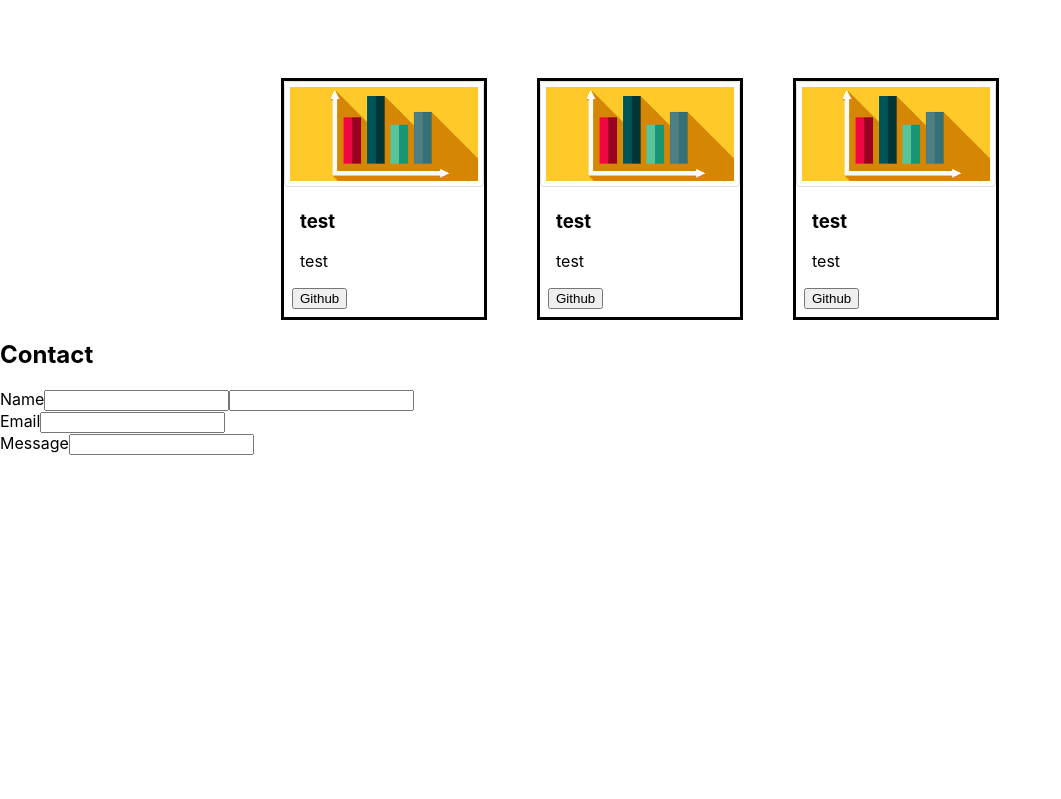
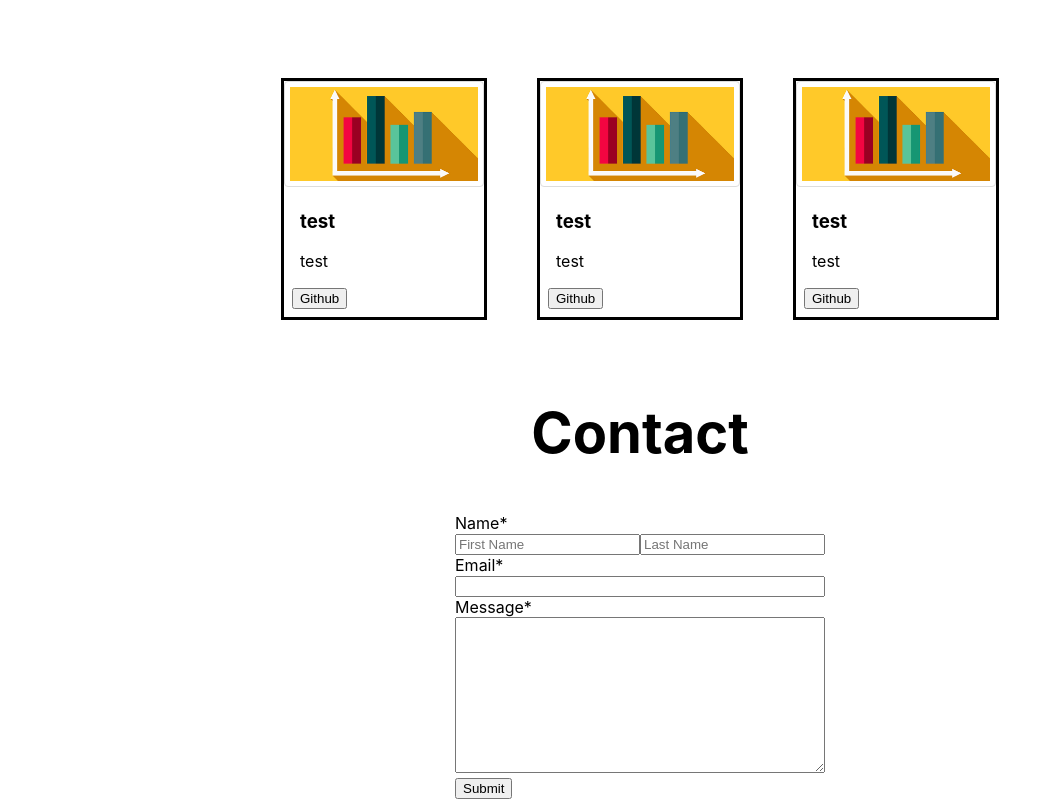
Before and after one commit to egilbert2310/portfolio-website, a React (Create React App) app: page / in a window 1280 px wide. Shown: the part 1196-1995 px from the top of the page, without its empty margins (0-1061 px from the left). Before the commit the page ends 1651 px from the top, so only its background shows below. Built offline with nearby package versions, Linux system fonts and the light colour scheme.

Commit message:
worked on contact form

```diff
--- a/src/App.css
+++ b/src/App.css
@@ -154,3 +154,27 @@ body{
   margin-left: .5rem;
   margin-bottom: 0.5rem;
 }
+
+.contact-container{
+  display: flex;
+  justify-content: center;
+  align-items: center;
+  margin-top: 2rem;
+}
+
+.contact-form h2{
+  font-size: 3.5rem;
+  text-align: center;
+}
+
+.contact-inputs{
+  /* border-style: solid; */
+}
+
+.contact-inputs label{
+  display: block;
+}
+
+#email, #message{
+  width: 100%;
+}
--- a/src/components/contact.component.jsx
+++ b/src/components/contact.component.jsx
@@ -1,20 +1,25 @@
 export default function ContactForm(){
     return(
-        <div>
-            <h2>Contact</h2>
-            <div>
-                <label htmlFor="">Name</label>
-                <input type="text" />
-                <input type="text" />
+        <div className="contact-container">
+            <form className="contact-form">
+                <h2>Contact</h2>
+            <div className="contact-inputs">
+                <div>
+                    <label htmlFor="name">Name*</label>
+                    <input type="text" name="first-name" id="name" placeholder="First Name" required/>
+                    <input type="text" name="last-name" id="name" placeholder="Last Name" required/>
+                </div>
+                <div>
+                    <label htmlFor="email">Email*</label>
+                    <input type="email" name="email" id="email" required/>
+                </div>
+                <div>
+                    <label htmlFor="message">Message*</label>
+                    <textarea name="message" id="message" cols="30" rows="10"></textarea>
+                </div>
+                <button type="submit">Submit</button>
             </div>
-            <div>
-                <label htmlFor="">Email</label>
-                <input type="text" />
-            </div>
-            <div>
-                <label htmlFor="">Message</label>
-                <input type="text" />
-            </div>
+            </form>
         </div>
     )
 }
```
